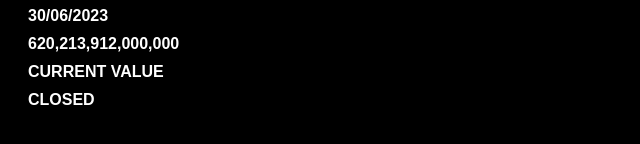
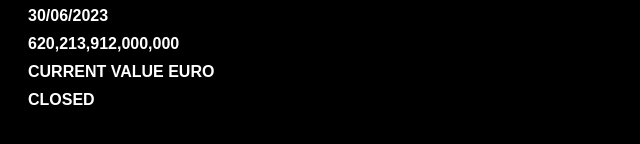
Before and after one commit to hostingW/domain, a plain HTML site: page index.html in a window 1280 px wide. Shown: the part 406-550 px from the top of the page, 0-640 px from the left. Drawn offline with Linux system fonts and the light colour scheme.

Commit message:
Add files via upload

```diff
--- a/index.html
+++ b/index.html
@@ -35,7 +35,7 @@
   <p></p>
   <p>30/06/2023</p>
   <p>620,213,912,000,000</p>
-  <p>CURRENT VALUE <EURO></p>
+  <p>CURRENT VALUE EURO</p>
   <p>CLOSED</p>
 
 </body>
```
